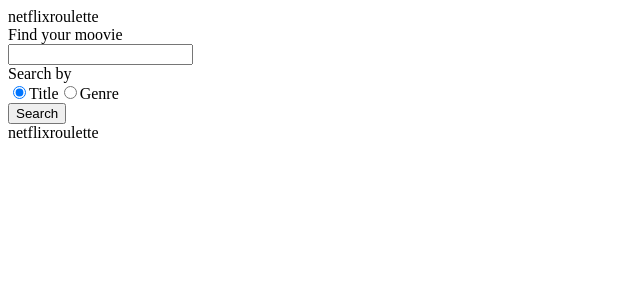
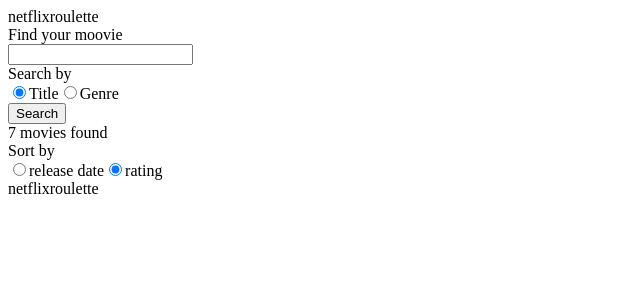
Before and after one commit to avkom/learn-react, a React app: page / in a window 1280 px wide. Both pictures are taken after a click on the button "Search". Shown: the top 300 px of the page, without its empty margins (0-640 px from the left). Built offline with nearby package versions, Linux system fonts and the light colour scheme.

Commit message:
Fixed totalCount label.

```diff
--- a/src/HomePage.jsx
+++ b/src/HomePage.jsx
@@ -7,18 +7,27 @@
 export default class HomePage extends React.Component {
     constructor(props) {
         super(props);
+
+        this.state = {
+            totalCount: 0,
+            films: []
+        };
     }
 
     handleSearch = (searchRequest) => {
-        console.dir(searchRequest);
+        this.setState({
+            totalCount: 7,
+            films: [
+            ]
+        });
     }
 
     render() {
         return (
             <div>
                 <Header />
-                <SearchHeader onSearch={this.handleSearch}/>
-                <FilmList items={[]}/>
+                <SearchHeader totalCount={this.state.totalCount} onSearch={this.handleSearch}/>
+                <FilmList items={this.state.films}/>
                 <Footer />
             </div>
         );
--- a/src/SearchHeader.jsx
+++ b/src/SearchHeader.jsx
@@ -54,9 +54,9 @@
                     <Toggle value={this.state.searchBy} items={this.searchByItems} onChange={this.handleSearchByChange} />
                     <button type='button' onClick={this.handleSearchClick}>Search</button>
                 </div>
-                {this.state.resultCount && (
+                {this.props.totalCount > 0 && (
                         <div>
-                            <span>{this.props.resultCount} movies found</span>
+                            <span>{this.props.totalCount} movies found</span>
                             <div>
                                 <span>Sort by</span>
                                 <Toggle value={this.state.sortBy} items={this.sortByItems} onChange={this.handleSortByChange} />
```
